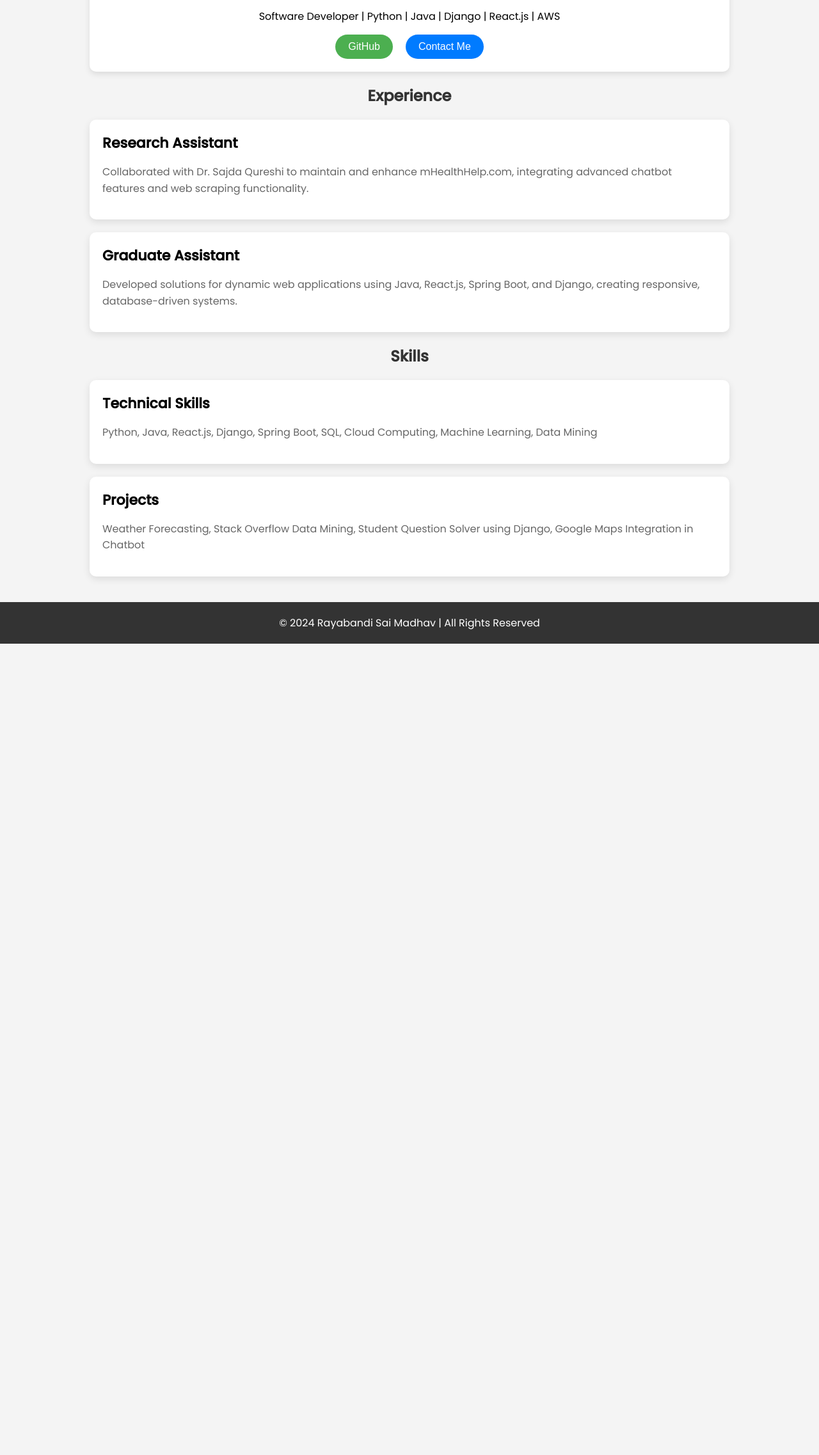
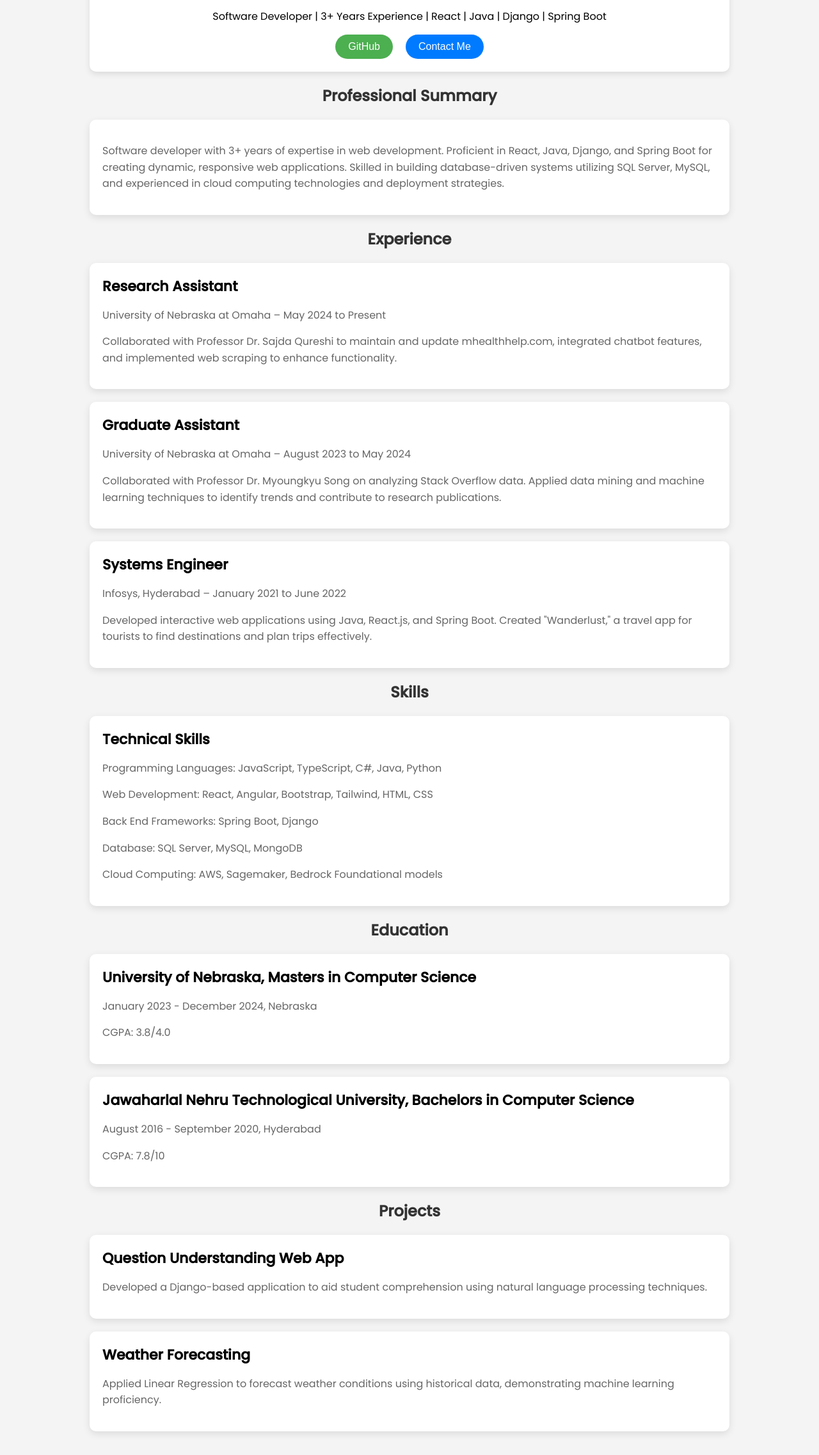
Before and after one commit to madhav3327/madhav3327.github.io, a plain HTML site: page index.html in a window 1280 px wide. Shown: the part 220-2494 px from the top of the page at 64% size. Before the commit the page ends 1226 px from the top, so only its background shows below. Drawn offline with Linux system fonts and the light colour scheme.

Commit message:
Update index.html

```diff
--- a/index.html
+++ b/index.html
@@ -3,7 +3,7 @@
 <head>
   <meta charset="UTF-8">
   <meta name="viewport" content="width=device-width, initial-scale=1.0">
-  <title>Resume - Sai Madhav </title>
+  <title>Resume - Rayabandi Sai Madhav</title>
   <link href="https://fonts.googleapis.com/css2?family=Poppins:wght@300;400;500&display=swap" rel="stylesheet">
   <style>
     body {
@@ -115,11 +115,11 @@
 <body>
   <div class="container">
     <div class="profile-card">
-      <img src="./Profile.jpg" alt="My Photo">
+      <img src="./Profile.jpg" alt="Your Photo">
       <h2>Rayabandi Sai Madhav</h2>
-      <p>Software Developer | Python | Java | Django | React.js | AWS</p>
+      <p>Software Developer | 3+ Years Experience | React | Java | Django | Spring Boot</p>
       <div class="buttons">
-        <a href="https://github.com/madhav3327" target="_blank">
+        <a href="https://github.com/yourusername" target="_blank">
           <button class="btn btn-primary">GitHub</button>
         </a>
         <a href="mailto:saimadhav.chary@gmail.com">
@@ -128,28 +128,67 @@
       </div>
     </div>
 
+    <h2>Professional Summary</h2>
+
+    <div class="card">
+      <p>Software developer with 3+ years of expertise in web development. Proficient in React, Java, Django, and Spring Boot for creating dynamic, responsive web applications. Skilled in building database-driven systems utilizing SQL Server, MySQL, and experienced in cloud computing technologies and deployment strategies.</p>
+    </div>
+
     <h2>Experience</h2>
 
     <div class="card">
       <h3>Research Assistant</h3>
-      <p>Collaborated with Dr. Sajda Qureshi to maintain and enhance mHealthHelp.com, integrating advanced chatbot features and web scraping functionality.</p>
+      <p>University of Nebraska at Omaha – May 2024 to Present</p>
+      <p>Collaborated with Professor Dr. Sajda Qureshi to maintain and update mhealthhelp.com, integrated chatbot features, and implemented web scraping to enhance functionality.</p>
     </div>
 
     <div class="card">
       <h3>Graduate Assistant</h3>
-      <p>Developed solutions for dynamic web applications using Java, React.js, Spring Boot, and Django, creating responsive, database-driven systems.</p>
+      <p>University of Nebraska at Omaha – August 2023 to May 2024</p>
+      <p>Collaborated with Professor Dr. Myoungkyu Song on analyzing Stack Overflow data. Applied data mining and machine learning techniques to identify trends and contribute to research publications.</p>
+    </div>
+
+    <div class="card">
+      <h3>Systems Engineer</h3>
+      <p>Infosys, Hyderabad – January 2021 to June 2022</p>
+      <p>Developed interactive web applications using Java, React.js, and Spring Boot. Created "Wanderlust," a travel app for tourists to find destinations and plan trips effectively.</p>
     </div>
 
     <h2>Skills</h2>
 
     <div class="card">
       <h3>Technical Skills</h3>
-      <p>Python, Java, React.js, Django, Spring Boot, SQL, Cloud Computing, Machine Learning, Data Mining</p>
+      <p>Programming Languages: JavaScript, TypeScript, C#, Java, Python</p>
+      <p>Web Development: React, Angular, Bootstrap, Tailwind, HTML, CSS</p>
+      <p>Back End Frameworks: Spring Boot, Django</p>
+      <p>Database: SQL Server, MySQL, MongoDB</p>
+      <p>Cloud Computing: AWS, Sagemaker, Bedrock Foundational models</p>
+    </div>
+
+    <h2>Education</h2>
+
+    <div class="card">
+      <h3>University of Nebraska, Masters in Computer Science</h3>
+      <p>January 2023 - December 2024, Nebraska</p>
+      <p>CGPA: 3.8/4.0</p>
     </div>
 
     <div class="card">
-      <h3>Projects</h3>
-      <p>Weather Forecasting, Stack Overflow Data Mining, Student Question Solver using Django, Google Maps Integration in Chatbot</p>
+      <h3>Jawaharlal Nehru Technological University, Bachelors in Computer Science</h3>
+      <p>August 2016 - September 2020, Hyderabad</p>
+      <p>CGPA: 7.8/10</p>
+    </div>
+
+    <h2>Projects</h2>
+
+    <div class="card">
+      <h3>Question Understanding Web App</h3>
+      <p>Developed a Django-based application to aid student comprehension using natural language processing techniques.</p>
+    </div>
+
+    <div class="card">
+      <h3>Weather Forecasting</h3>
+      <p>Applied Linear Regression to forecast weather conditions using historical data, demonstrating machine learning proficiency.</p>
     </div>
   </div>
 
```
